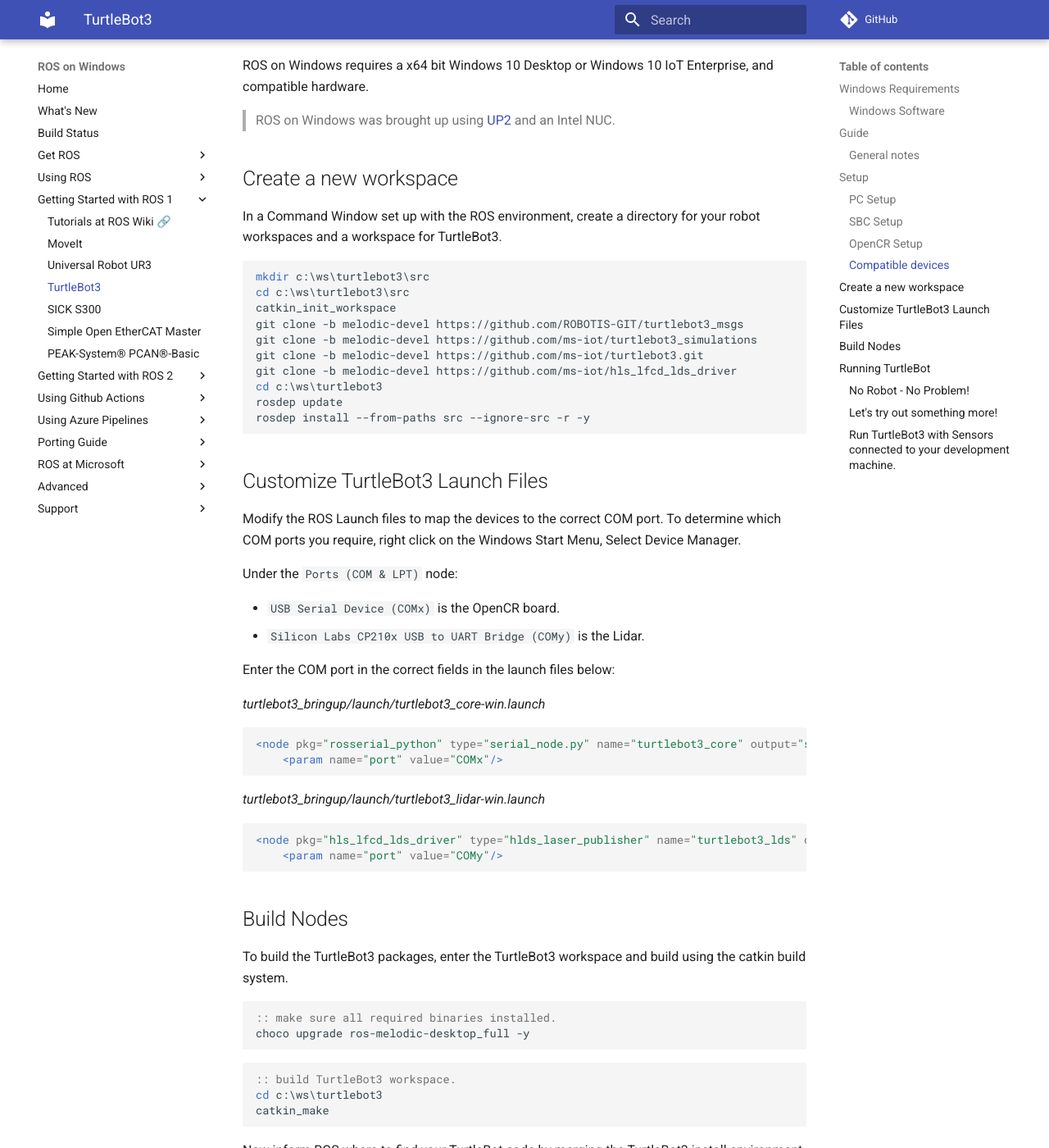
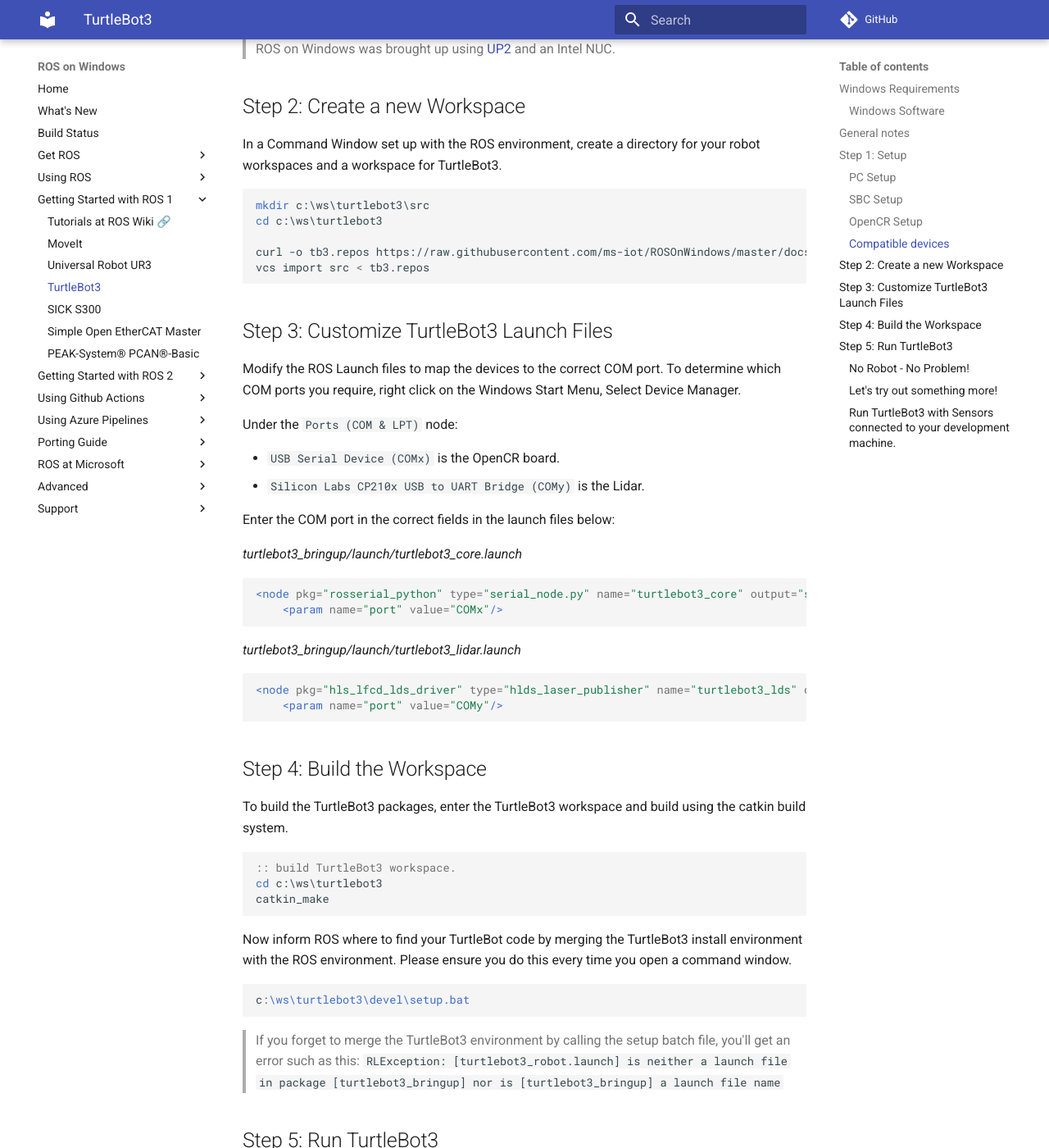
Before and after one commit to ms-iot/ROSOnWindows, an MkDocs documentation site: the page built from docs/Turtlebot/Turtlebot3.md, in a window 1280 px wide and 1400 px high, scrolled down 1236 px. Shown: the whole window at 82% size. Built offline with MkDocs 1.6.1 and Material for MkDocs 9.7.7, drawn with Linux system fonts in a browser that asks for light colours; comment, search, counter and statistics services are not loaded; some of the changed text lies outside the part shown.

Commit message:
Update turtlebot3 doc. (#277)

````diff
--- a/docs/Turtlebot/Turtlebot3.md
+++ b/docs/Turtlebot/Turtlebot3.md
@@ -8,22 +8,19 @@
 
  * [CP2102 Driver](https://www.silabs.com/products/development-tools/software/usb-to-uart-bridge-vcp-drivers)
 
-## Guide
-### General notes
+## General notes
 The TurtleBot3 documentation uses the unix command 'export' to set environment variables, instead use the following:
 ```bat
 set TURTLEBOT3_MODEL=waffle
 ```
 > NOTE: The value of %TURTLEBOT3_MODEL% is case-sensitive.
 
-Please use turtlebot3_bringup-win.launch which has Windows device bindings.
-
-## Setup
+## Step 1: Setup
 ### PC Setup
 Please follow the instructions for setting up your computer with [ROS on Windows](../GettingStarted/Setup.md).
 
 ### SBC Setup
-You can bypass this section
+You can bypass this section.
 
 ### OpenCR Setup
 Please follow the Windows instructions for the [ROBOTIS OpenCR board in the ROBOTIS Manual](http://emanual.robotis.com/docs/en/parts/controller/opencr10/).
@@ -35,23 +32,18 @@
 
 > ROS on Windows was brought up using [UP2](https://up-board.org/upsquared/specifications/) and an Intel NUC.
 
-## Create a new workspace
+## Step 2: Create a new Workspace
 In a Command Window set up with the ROS environment, create a directory for your robot workspaces and a workspace for TurtleBot3.
 
 ```bat
 mkdir c:\ws\turtlebot3\src
-cd c:\ws\turtlebot3\src
-catkin_init_workspace
-git clone -b melodic-devel https://github.com/ROBOTIS-GIT/turtlebot3_msgs
-git clone -b melodic-devel https://github.com/ms-iot/turtlebot3_simulations
-git clone -b melodic-devel https://github.com/ms-iot/turtlebot3.git
-git clone -b melodic-devel https://github.com/ms-iot/hls_lfcd_lds_driver
 cd c:\ws\turtlebot3
-rosdep update
-rosdep install --from-paths src --ignore-src -r -y
+
+curl -o tb3.repos https://raw.githubusercontent.com/ms-iot/ROSOnWindows/master/docs/Turtlebot/turtlebot3_ros1.repos
+vcs import src < tb3.repos
 ```
 
-## Customize TurtleBot3 Launch Files
+## Step 3: Customize TurtleBot3 Launch Files
 Modify the ROS Launch files to map the devices to the correct COM port. To determine which COM ports you require, right click on the Windows Start Menu, Select Device Manager.
 
 Under the `Ports (COM & LPT)` node:
@@ -61,14 +53,14 @@
 
 Enter the COM port in the correct fields in the launch files below:
 
-*turtlebot3_bringup/launch/turtlebot3_core-win.launch*
+*turtlebot3_bringup/launch/turtlebot3_core.launch*
 
 ```xml
 <node pkg="rosserial_python" type="serial_node.py" name="turtlebot3_core" output="screen">
     <param name="port" value="COMx"/>
 ```
 
-*turtlebot3_bringup/launch/turtlebot3_lidar-win.launch*
+*turtlebot3_bringup/launch/turtlebot3_lidar.launch*
 
 ```xml
 <node pkg="hls_lfcd_lds_driver" type="hlds_laser_publisher" name="turtlebot3_lds" output="screen">
@@ -76,13 +68,8 @@
 ```
 
 
-## Build Nodes
+## Step 4: Build the Workspace
 To build the TurtleBot3 packages, enter the TurtleBot3 workspace and build using the catkin build system.
-
-```bat
-:: make sure all required binaries installed.
-choco upgrade ros-melodic-desktop_full -y
-```
 
 ```bat
 :: build TurtleBot3 workspace.
@@ -99,28 +86,50 @@
 > If you forget to merge the TurtleBot3 environment by calling the setup batch file, you'll get an error such as this:
 > `RLException: [turtlebot3_robot.launch] is neither a launch file in package [turtlebot3_bringup] nor is [turtlebot3_bringup] a launch file name`
 
-## Running TurtleBot
+## Step 5: Run TurtleBot3
 
 ### No Robot - No Problem!
 rViz is tool which allows you to visualize a representation of a robot, and project fake data in order to exerise or develop logic. The TurtleBot3 simulation is in the `turtlebot3_simulations` package.
 
 To start the simulation, open one elevated command prompt:
 
-```bat
-c:\opt\ros\melodic\x64\setup.bat
-c:\ws\turtlebot3\devel\setup.bat
-set TURTLEBOT3_MODEL=waffle
-roslaunch turtlebot3_fake turtlebot3_fake.launch
-```
+=== "Noetic"
+
+    ```bat
+    c:\opt\ros\noetic\x64\setup.bat
+    c:\ws\turtlebot3\devel\setup.bat
+    set TURTLEBOT3_MODEL=waffle
+    roslaunch turtlebot3_fake turtlebot3_fake.launch
+    ```
+
+=== "Melodic"
+
+    ```bat
+    c:\opt\ros\melodic\x64\setup.bat
+    c:\ws\turtlebot3\devel\setup.bat
+    set TURTLEBOT3_MODEL=waffle
+    roslaunch turtlebot3_fake turtlebot3_fake.launch
+    ```
 
 Then, open another elevated command prompt:
 
-```bat
-c:\opt\ros\melodic\x64\setup.bat
-c:\ws\turtlebot3\devel\setup.bat
-set TURTLEBOT3_MODEL=waffle
-roslaunch turtlebot3_gazebo turtlebot3_simulation.launch
-```
+=== "Noetic"
+
+    ```bat
+    c:\opt\ros\noetic\x64\setup.bat
+    c:\ws\turtlebot3\devel\setup.bat
+    set TURTLEBOT3_MODEL=waffle
+    roslaunch turtlebot3_gazebo turtlebot3_simulation.launch
+    ```
+
+=== "Melodic"
+
+    ```bat
+    c:\opt\ros\melodic\x64\setup.bat
+    c:\ws\turtlebot3\devel\setup.bat
+    set TURTLEBOT3_MODEL=waffle
+    roslaunch turtlebot3_gazebo turtlebot3_simulation.launch
+    ```
 
 Now you should see TurtleBot3 random walking on RViz. You can create your own logic which reads `/odom` or publish `/cmd_vel` to move the virtual robot.
 
@@ -129,19 +138,29 @@
 
 To start this demo, open an evelated command prompt:
 
-```bat
-:: make sure all required binaries installed.
-choco upgrade ros-melodic-desktop_full -y
-choco upgrade ros-melodic-cartographer_ros -y
-```
+=== "Noetic"
 
-```bat
-:: run the demo.
-c:\opt\ros\melodic\x64\setup.bat
-c:\ws\turtlebot3\devel\setup.bat
-set TURTLEBOT3_MODEL=waffle
-roslaunch turtlebot3_gazebo turtlebot3_gazebo_cartographer_demo.launch
-```
+    ```bat
+    :: run the demo.
+    c:\opt\ros\noetic\x64\setup.bat
+    c:\ws\turtlebot3\devel\setup.bat
+    set TURTLEBOT3_MODEL=waffle
+
+    curl -o turtlebot3_demo.launch https://raw.githubusercontent.com/ms-iot/ROSOnWindows/master/docs/Turtlebot/turtlebot3_demo.launch
+    roslaunch turtlebot3_demo.launch
+    ```
+
+=== "Melodic"
+
+    ```bat
+    :: run the demo.
+    c:\opt\ros\melodic\x64\setup.bat
+    c:\ws\turtlebot3\devel\setup.bat
+    set TURTLEBOT3_MODEL=waffle
+
+    curl -o turtlebot3_demo.launch https://raw.githubusercontent.com/ms-iot/ROSOnWindows/master/docs/Turtlebot/turtlebot3_demo.launch
+    roslaunch turtlebot3_demo.launch
+    ```
 
 After a few moments, you will see Gazebo running a simulated world with your simulated TurtleBot3, RViz running the mapping progress, and a simulation node to drive the TurtleBot3 random walking.
 
@@ -156,5 +175,5 @@
 In another command window, launch the TurtleBot robot code.
 
 ```bat
-roslaunch turtlebot3_bringup turtlebot3_robot-win.launch
+roslaunch turtlebot3_bringup turtlebot3_robot.launch
 ```
````
Also changed, not shown: 2 other files.
